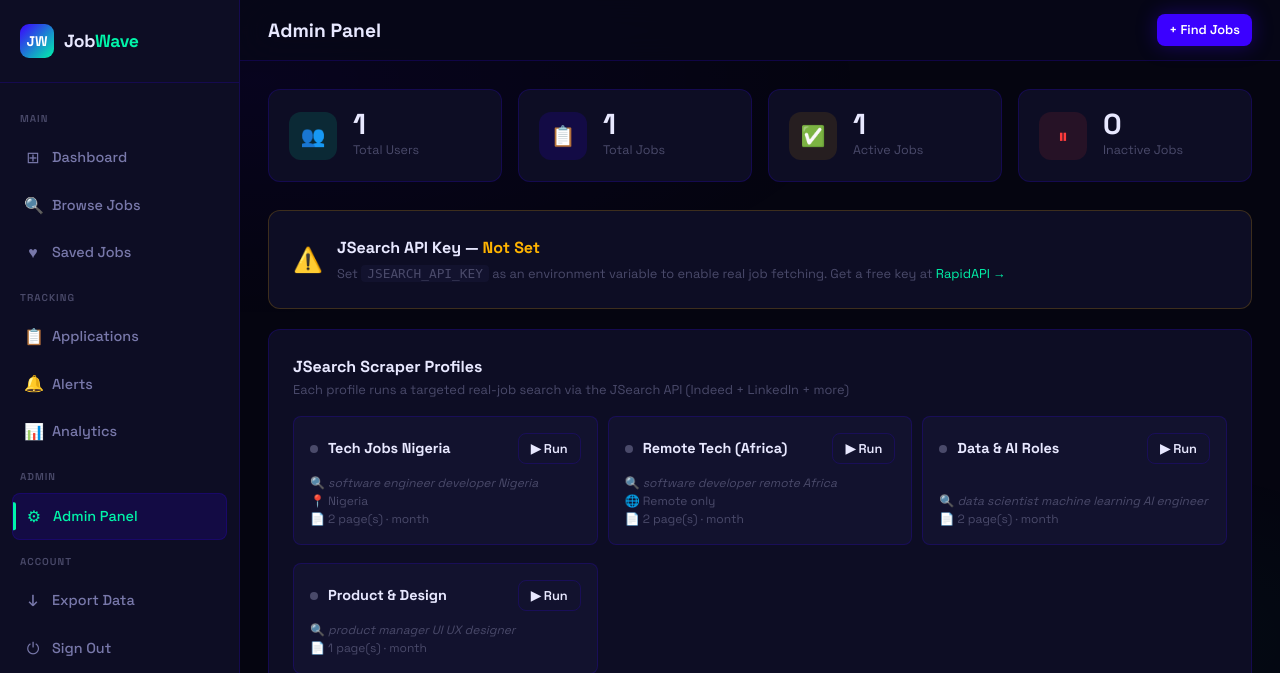
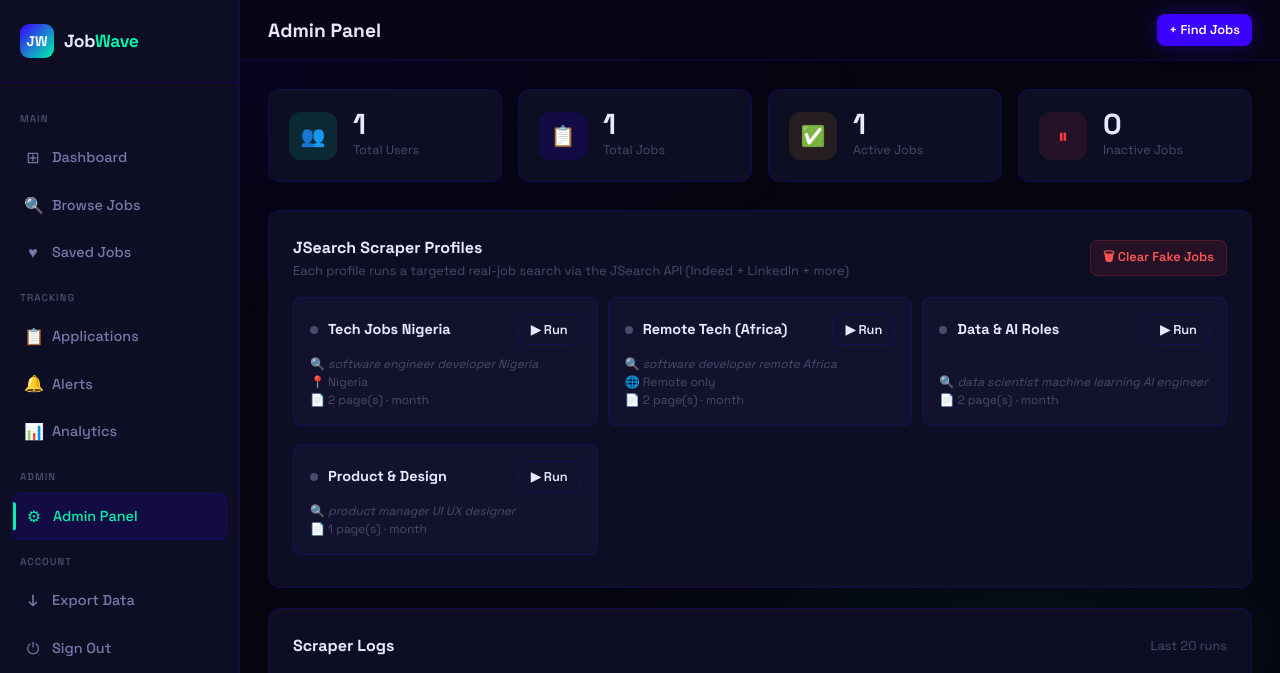
Before and after one commit to joshray7/Jobwave-by-Josh, a Flask app: page /admin in a window 1280 px wide. Shown: the top 673 px of the page. Run offline with Flask 3, Linux system fonts and the light colour scheme; a user stored in the database is signed in; data comes from the database, SQL or seed files in the repository; both versions use the stored data as it was after the commit.

Commit message:
Add JSearch API integration

```diff
--- a/app.py
+++ b/app.py
@@ -1,3 +1,5 @@
+from dotenv import load_dotenv
+load_dotenv()
 from flask import Flask, render_template, request, redirect, url_for, flash, jsonify, session, send_file
 from flask_sqlalchemy import SQLAlchemy
 from flask_login import LoginManager, login_user, logout_user, login_required, current_user
@@ -461,7 +463,7 @@ def analytics():
 
 def run_scraper_task(profile_name, app_context):
     with app_context:
-        from scrapers.jscraper import fetch_jsearch_jobs, get_profile
+        from scrapers.jsearch_scraper import fetch_jsearch_jobs, get_profile
         log = ScraperLog(source=profile_name, status='running')
         db.session.add(log)
         db.session.commit()
@@ -511,18 +513,26 @@ def trigger_scraper():
 @login_required
 @admin_required
 def admin():
-    from scrapers.jscraper import SEARCH_PROFILES
+    from scrapers.jsearch_scraper import SEARCH_PROFILES
     users = User.query.order_by(User.created_at.desc()).all()
     logs = ScraperLog.query.order_by(ScraperLog.started_at.desc()).limit(20).all()
     total_jobs = Job.query.count()
     active_jobs = Job.query.filter_by(is_active=True).count()
     total_users = User.query.count()
-    api_key_set = bool(os.environ.get('JSEARCH_API_KEY', ''))
     return render_template('admin.html', users=users, logs=logs,
                            total_jobs=total_jobs, active_jobs=active_jobs,
                            total_users=total_users,
-                           scraper_profiles=SEARCH_PROFILES,
-                           api_key_set=api_key_set)
+                           scraper_profiles=SEARCH_PROFILES)
+
+
+@app.route('/admin/clear-fake-jobs', methods=['POST'])
+@login_required
+@admin_required
+def clear_fake_jobs():
+    # Delete all jobs not from JSearch (the fake seeded ones)
+    deleted = Job.query.filter(Job.source != 'JSearch').delete()
+    db.session.commit()
+    return jsonify({'success': True, 'deleted': deleted})
 
 
 @app.route('/admin/users/<int:user_id>/toggle', methods=['POST'])
@@ -567,21 +577,7 @@ def api_jobs():
 
 # ─── Init ──────────────────────────────────────────────────────────────────────
 
-def seed_demo_data():
-    if Job.query.count() > 0:
-        return
-    from scrapers.demo_scraper import scrape_demo_jobs
-    sources = ['TechJobs NG', 'Jobberman', 'LinkedIn Demo', 'Indeed Demo']
-    for src in sources:
-        jobs_data = scrape_demo_jobs(src)
-        for jd in jobs_data:
-            if not Job.query.filter_by(source_id=jd.get('source_id')).first():
-                db.session.add(Job(**jd))
-    db.session.commit()
-
-
 if __name__ == '__main__':
     with app.app_context():
         db.create_all()
-        seed_demo_data()
     app.run(debug=True)
--- a/requirements.txt
+++ b/requirements.txt
@@ -5,3 +5,5 @@ werkzeug==3.0.3
 requests==2.32.3
 beautifulsoup4==4.12.3
 gunicorn==22.0.0
+python-dotenv==0.21.0
+psycopg2-binary==2.9.5
--- a/templates/admin.html
+++ b/templates/admin.html
@@ -26,22 +26,7 @@
   </div>
 
   <!-- API Key Status -->
-  <div class="card" style="margin-bottom:20px;border-color:{% if api_key_set %}rgba(0,245,170,0.2){% else %}rgba(255,180,0,0.2){% endif %};">
-    <div style="display:flex;align-items:center;gap:14px;flex-wrap:wrap;">
-      <div style="font-size:24px;">{% if api_key_set %}🔑{% else %}⚠️{% endif %}</div>
-      <div style="flex:1;">
-        <div style="font-weight:700;margin-bottom:3px;">JSearch API Key — {% if api_key_set %}<span style="color:var(--mint);">Configured ✓</span>{% else %}<span style="color:#ffb400;">Not Set</span>{% endif %}</div>
-        <div style="font-size:0.8rem;color:var(--text-muted);">
-          {% if api_key_set %}
-            Environment variable <code style="background:var(--surface2);padding:1px 6px;border-radius:4px;">JSEARCH_API_KEY</code> is set. Scrapers will fetch real jobs.
-          {% else %}
-            Set <code style="background:var(--surface2);padding:1px 6px;border-radius:4px;">JSEARCH_API_KEY</code> as an environment variable to enable real job fetching.
-            Get a free key at <a href="https://rapidapi.com/letscrape-6bRBa3QguO5/api/jsearch" target="_blank" style="color:var(--mint);">RapidAPI →</a>
-          {% endif %}
-        </div>
-      </div>
-    </div>
-  </div>
+
 
   <!-- Scraper Control -->
   <div class="card" style="margin-bottom:20px;">
@@ -50,6 +35,7 @@
         <div class="section-title">JSearch Scraper Profiles</div>
         <div class="section-sub">Each profile runs a targeted real-job search via the JSearch API (Indeed + LinkedIn + more)</div>
       </div>
+      <button class="btn btn-danger btn-sm" id="clear-fake-btn">🗑 Clear Fake Jobs</button>
     </div>
     <div style="display:grid;grid-template-columns:repeat(auto-fill,minmax(280px,1fr));gap:10px;margin-top:12px;">
       {% for profile in scraper_profiles %}
@@ -150,3 +136,26 @@
 
 </div>
 {% endblock %}
+
+{% block scripts %}
+<script>
+document.getElementById('clear-fake-btn')?.addEventListener('click', async () => {
+  if (!confirm('This will delete all fake/demo jobs (non-JSearch). Real jobs stay. Continue?')) return;
+  const btn = document.getElementById('clear-fake-btn');
+  btn.disabled = true;
+  btn.textContent = 'Clearing…';
+  try {
+    const res = await fetch('/admin/clear-fake-jobs', { method: 'POST' });
+    const data = await res.json();
+    if (data.success) {
+      showToast(`Deleted ${data.deleted} fake job(s)`, 'success');
+      setTimeout(() => location.reload(), 1000);
+    }
+  } catch {
+    showToast('Failed to clear jobs', 'error');
+    btn.disabled = false;
+    btn.textContent = '🗑 Clear Fake Jobs';
+  }
+});
+</script>
+{% endblock %}
--- a/templates/analytics.html
+++ b/templates/analytics.html
@@ -50,10 +50,11 @@
       <div class="chart-bar-wrap" style="margin-top:8px;">
         {% set colors = {'applied':'var(--indigo)','interview':'#ffb400','offer':'#00c864','rejected':'#ff5555','withdrawn':'var(--text-muted)'} %}
         {% for status, count in status_dist %}
+        {% set bar_color = colors.get(status, 'var(--indigo)') %}
         <div class="chart-bar-row">
           <div class="chart-bar-label">{{ status|title }}</div>
           <div class="chart-bar-track">
-            <div class="chart-bar-fill" data-width="{{ ((count / total.n) * 100)|round }}%" style="background:{{ colors.get(status, 'var(--indigo)') }};"></div>
+            <div class="chart-bar-fill" data-width="{{ ((count / total.n) * 100)|round }}%" style="background:{{ bar_color }};"></div>
           </div>
           <div class="chart-bar-value">{{ count }}</div>
         </div>
```
Also changed, not shown: templates/dashboard.html (+6 -3 lines), templates/jobs.html (+12 -4 lines), instance/jobwave.db, scrapers/jsearch_scraper.py (renamed from scrapers/jscraper.py).
